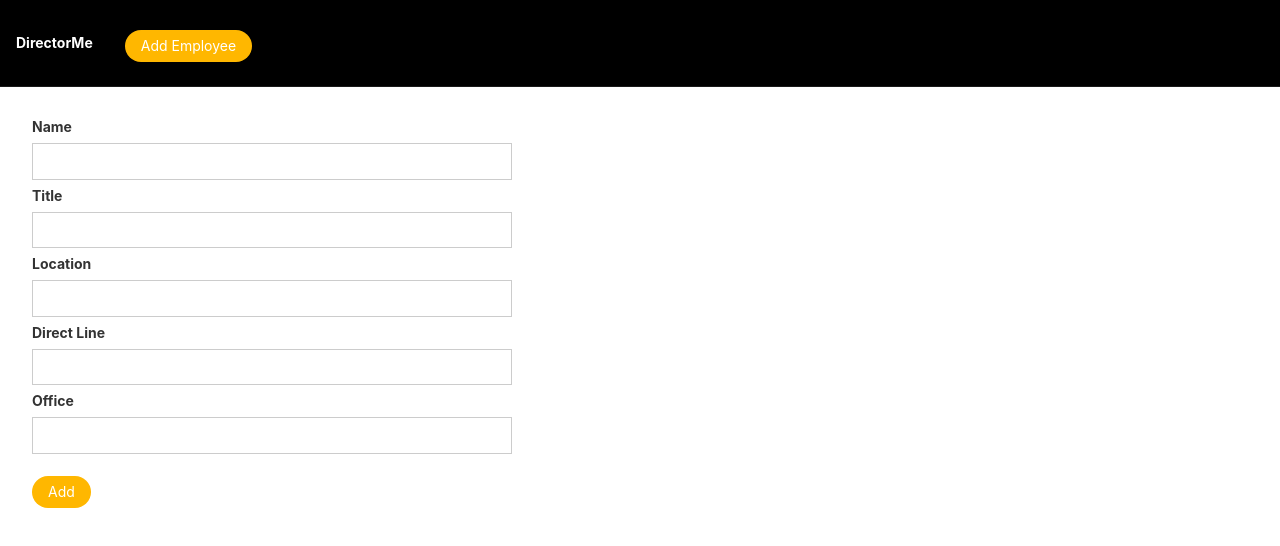
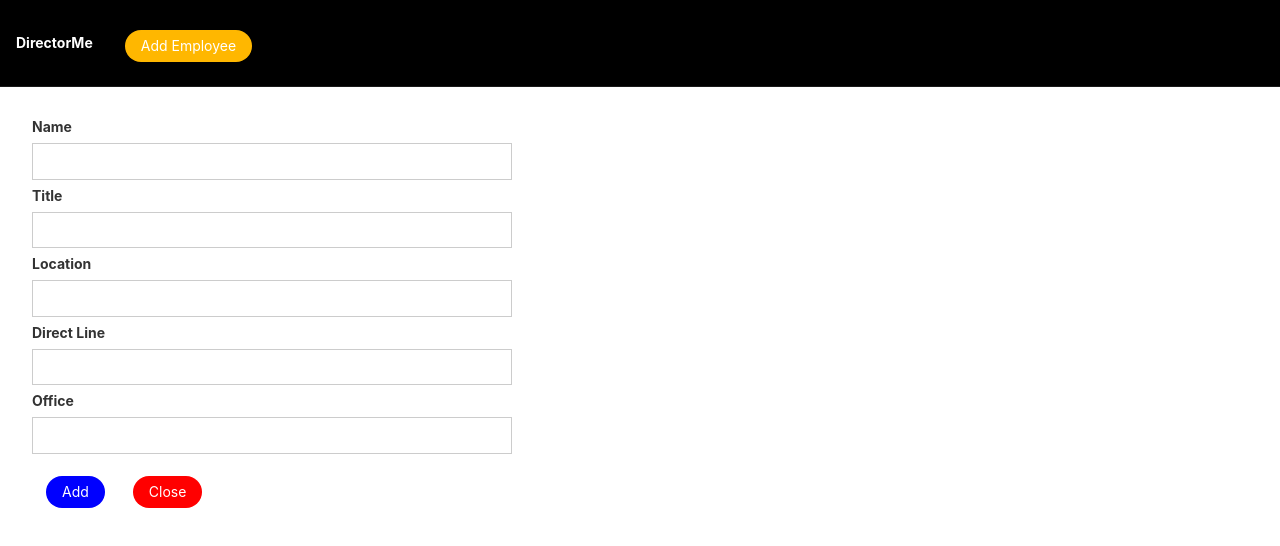
Before and after one commit to jarretbryan/directory-me-client, a React (Create React App) app: page / in a window 1280 px wide. Both pictures are taken after a click on the element "Add Employee". Shown: the top 546 px of the page. Built offline with nearby package versions, Linux system fonts and the light colour scheme; no server answers.

Commit message:
add ability to toggle add employee form

```diff
--- a/src/App.js
+++ b/src/App.js
@@ -13,11 +13,47 @@ class App extends Component {
     addingDept: false
   }
 
+  // these next four methods could be consolidated into 2
+  showEmployeeForm = () => {
+    console.log(this)
+    this.setState({
+      addingEmployee:true
+    })
+  }
+
+  hideEmployeeForm = () => {
+    this.setState({
+      addingEmployee: false
+    })
+  }
+
+  showDeptForm = () => {
+    this.setState({
+      addingDept: true
+    })
+  }
+
+  hideDeptForm = () => {
+    this.setState({
+      addingDept: false
+    })
+  }
+
+  renderEmpForm = () =>{
+    if (this.state.addingEmployee === true){
+      return (<EmployeeForm formFn={this.hideEmployeeForm} />)
+    } else {
+      return null
+    }
+  }
+
+
+
   render() {
     return (
       <div className="App">
-        <Header />
-        <EmployeeForm />
+        <Header formFn={this.showEmployeeForm} />
+        {this.renderEmpForm()}
         <EmployeeContainer />
       </div>
     );
--- a/src/Components/EmployeeForm.js
+++ b/src/Components/EmployeeForm.js
@@ -1,6 +1,6 @@
 import React, { Component } from 'react';
 import employeeAdapter from '../api/EmployeeAdapter'
-import styled from 'styled-components'
+import styled, { css } from 'styled-components'
 
 
 //styling
@@ -23,8 +23,16 @@ const Input = styled.input.attrs({
 })``
 
 const Button = styled.p.attrs({
-    className: "f6 link dim br-pill ph3 pv2 mb2 dib white bg-gold"
-})``
+    className: "f6 link dim br-pill ph3 pv2 mb2 dib white"
+})`
+    background: blue
+    margin: 1em;
+
+    ${props => props.primary && css`
+    background: red;
+    color: white;
+  `}
+`
 
 
 
@@ -69,6 +77,8 @@ class EmployeeForm extends Component {
 
                     <Button onClick={this.handleSubmit}>Add</Button>
 
+                    <Button primary onClick={this.props.formFn}>Close</Button>
+
 
 
                 </Measure>
--- a/src/Components/Header.js
+++ b/src/Components/Header.js
@@ -18,11 +18,13 @@ const Button = styled.p.attrs({
     className: "f6 link dim br-pill ph3 pv2 mb2 dib white bg-gold"
 })``
 
-const PageHeader = () => (
+const PageHeader = (props) => (
+
+
     <Header>
         <TextBox>
             <HeaderText>DirectorMe</HeaderText>
-            <Button onClick={e => {console.log(e)}}>Add Employee</Button>
+            <Button onClick={props.formFn}>Add Employee</Button>
         </TextBox>
     </Header>
 )
```
